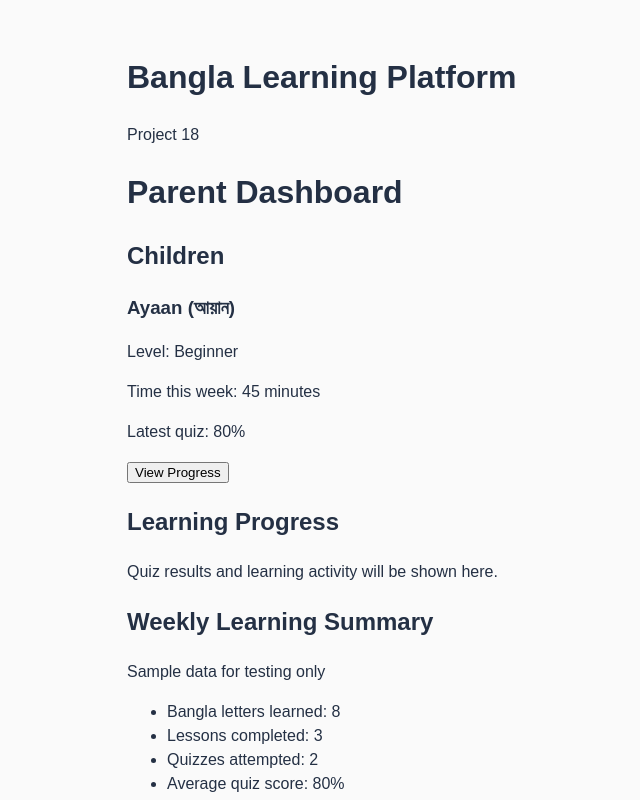
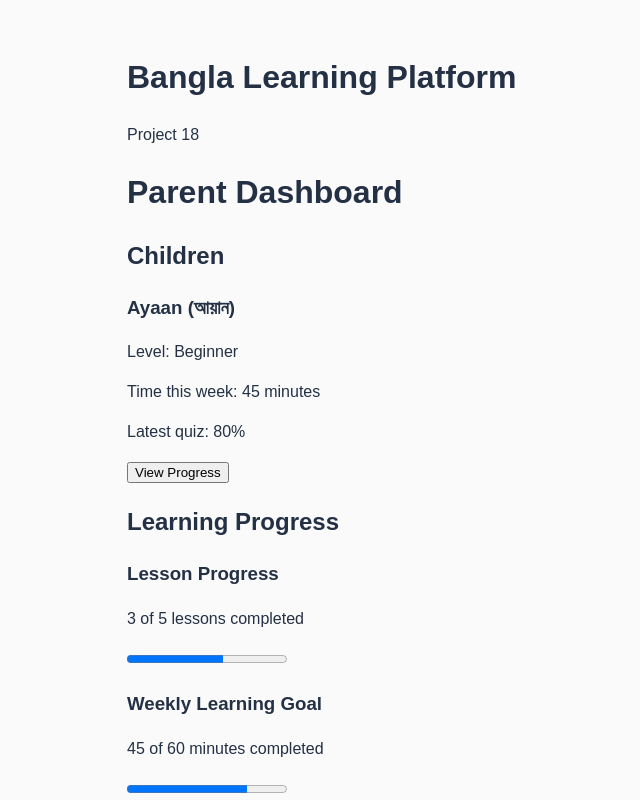
Before and after one commit to 1111william/Project-18, a Vue app in the folder frontend/: page / in a window 1280 px wide. Shown: the top 800 px of the page, without its empty margins (33-673 px from the left). Built offline with nearby package versions, Linux system fonts and the light colour scheme.

Commit message:
Add interactive progress button and learning goal bars
Added progress tracking and weekly learning goal display.

```diff
--- a/frontend/src/components/ParentDashboard.vue
+++ b/frontend/src/components/ParentDashboard.vue
@@ -1,3 +1,12 @@
+<script setup>
+import { ref } from 'vue'
+
+const showProgress = ref(false)
+const lessonsCompleted = 3
+const totalLessons = 5
+const weeklyMinutes = 45
+const weeklyGoal = 60
+</script>
 <template>
   <div>
     <h1>Parent Dashboard</h1>
@@ -9,10 +18,19 @@
       <p>Level: Beginner</p>
       <p>Time this week: 45 minutes</p>
       <p>Latest quiz: 80%</p>
-      <button>View Progress</button>
+      <button @click="showProgress = !showProgress">
+  {{ showProgress ? 'Hide Progress' : 'View Progress' }}
+</button>
     </div>
 
     <h2>Learning Progress</h2>
+    <h3>Lesson Progress</h3>
+<p>{{ lessonsCompleted }} of {{ totalLessons }} lessons completed</p>
+<progress :value="lessonsCompleted" :max="totalLessons"></progress>
+
+<h3>Weekly Learning Goal</h3>
+<p>{{ weeklyMinutes }} of {{ weeklyGoal }} minutes completed</p>
+<progress :value="weeklyMinutes" :max="weeklyGoal"></progress>
     <p>Quiz results and learning activity will be shown here.</p>
     <h2>Weekly Learning Summary</h2>
 <p>Sample data for testing only</p>
```
